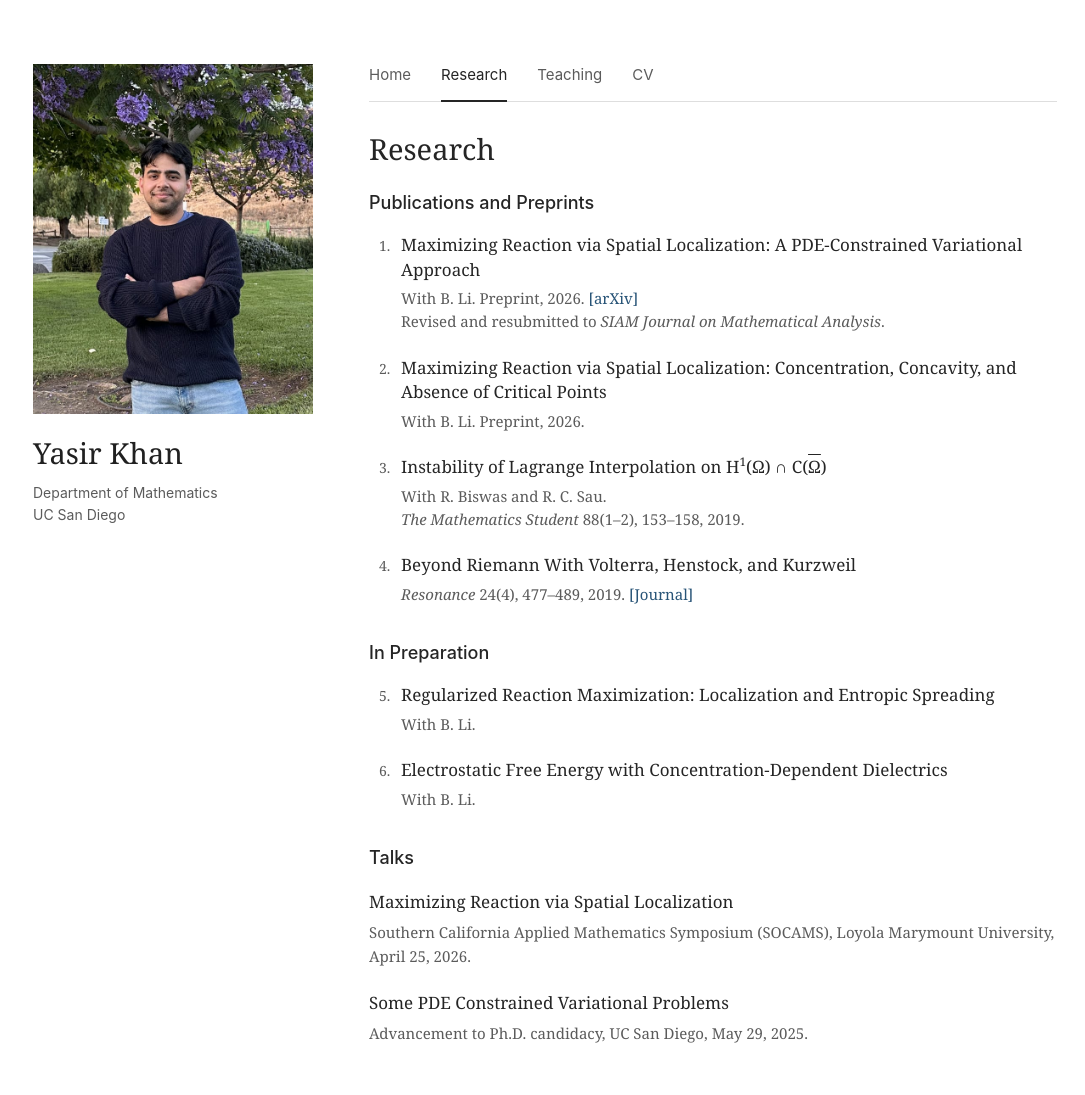
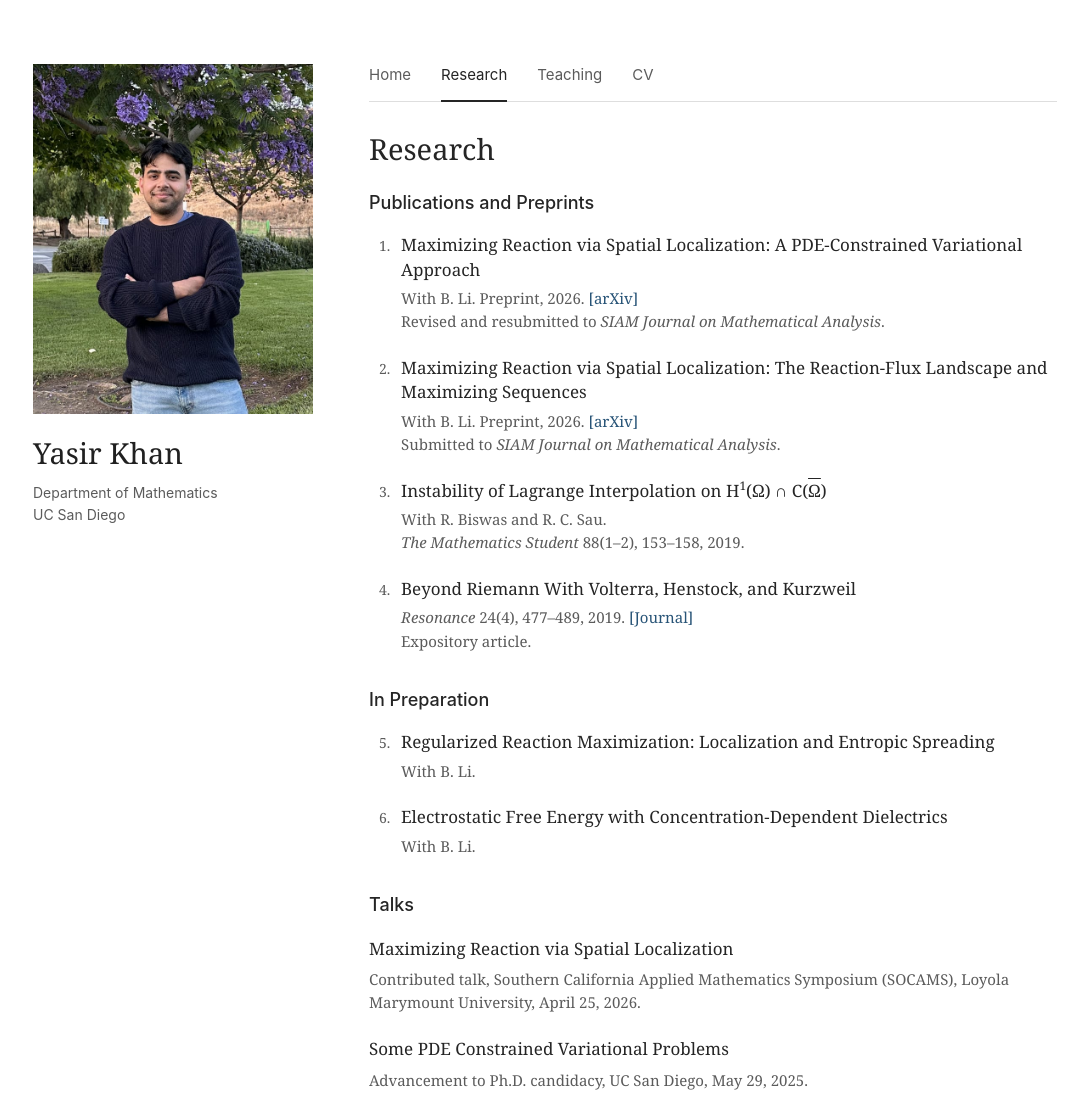
Before and after one commit to yasirferoz/yasirferoz.github.io, a plain HTML site: page research.html in a window 1280 px wide. Shown: the whole page, without its empty margins (95-1180 px from the left). Drawn offline with Linux system fonts and the light colour scheme.

Commit message:
Update CV and publication details

```diff
--- a/research.html
+++ b/research.html
@@ -23,7 +23,7 @@
 </div>
 </header>
 <div class="reading-column">
-<nav aria-label="Main navigation"><a href="index.html">Home</a><a href="research.html" aria-current="page">Research</a><a href="teaching.html">Teaching</a><a href="cv.pdf">CV<span class="sr-only"> (PDF)</span></a></nav>
+<nav aria-label="Main navigation"><a href="index.html">Home</a><a href="research.html" aria-current="page">Research</a><a href="teaching.html">Teaching</a><a href="cv.pdf?v=20261109">CV<span class="sr-only"> (PDF)</span></a></nav>
 <main id="main"><h1>Research</h1>
 <section aria-labelledby="papers">
 <h2 id="papers">Publications and Preprints</h2>
@@ -31,13 +31,15 @@
 <li><p class="paper-title">Maximizing Reaction via Spatial Localization: A PDE-Constrained Variational Approach</p>
 <p class="paper-details">With B. Li. Preprint, 2026. <a href="https://arxiv.org/abs/2610.19580" aria-label="First reaction maximization paper on arXiv">[arXiv]</a><br>
 Revised and resubmitted to <em>SIAM Journal on Mathematical Analysis</em>.</p></li>
-<li><p class="paper-title">Maximizing Reaction via Spatial Localization: Concentration, Concavity, and Absence of Critical Points</p>
-<p class="paper-details">With B. Li. Preprint, 2026.</p></li>
+<li><p class="paper-title">Maximizing Reaction via Spatial Localization: The Reaction-Flux Landscape and Maximizing Sequences</p>
+<p class="paper-details">With B. Li. Preprint, 2026. <a href="https://arxiv.org/abs/2611.09127" aria-label="Reaction-flux landscape and maximizing sequences paper on arXiv">[arXiv]</a><br>
+Submitted to <em>SIAM Journal on Mathematical Analysis</em>.</p></li>
 <li><p class="paper-title">Instability of Lagrange Interpolation on H<sup>1</sup>(Ω) ∩ C(<span class="overline" aria-label="closure of Omega">Ω</span>)</p>
 <p class="paper-details">With R. Biswas and R. C. Sau.<br>
 <em>The Mathematics Student</em> 88(1–2), 153–158, 2019.</p></li>
 <li><p class="paper-title">Beyond Riemann With Volterra, Henstock, and Kurzweil</p>
-<p class="paper-details"><em>Resonance</em> 24(4), 477–489, 2019. <a href="https://doi.org/10.1007/s12045-019-0799-z" aria-label="Beyond Riemann journal article">[Journal]</a></p></li>
+<p class="paper-details"><em>Resonance</em> 24(4), 477–489, 2019. <a href="https://doi.org/10.1007/s12045-019-0799-z" aria-label="Beyond Riemann journal article">[Journal]</a><br>
+Expository article.</p></li>
 </ol>
 </section>
 <section aria-labelledby="in-preparation">
@@ -51,7 +53,7 @@ Revised and resubmitted to <em>SIAM Journal on Mathematical Analysis</em>.</p></
 <h2 id="talks-heading">Talks</h2>
 <ul class="talks">
 <li><p>Maximizing Reaction via Spatial Localization</p>
-<p class="paper-details">Southern California Applied Mathematics Symposium (SOCAMS), Loyola Marymount University, April 25, 2026.</p></li>
+<p class="paper-details">Contributed talk, Southern California Applied Mathematics Symposium (SOCAMS), Loyola Marymount University, April 25, 2026.</p></li>
 <li><p>Some PDE Constrained Variational Problems</p>
 <p class="paper-details">Advancement to Ph.D. candidacy, UC San Diego, May 29, 2025.</p></li>
 </ul>
```
Also changed, not shown: index.html (+1 -1 lines), teaching.html (+2 -2 lines), 1 other file.
